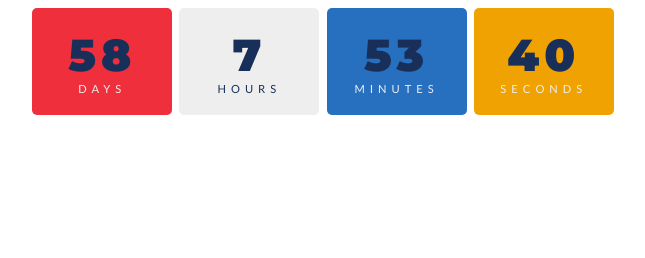
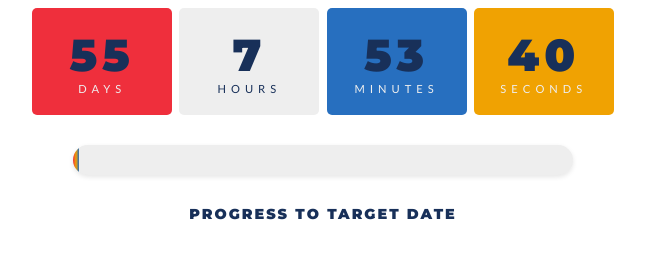
Before and after one commit to srbalta/Notion-widgets, a plain HTML site: page index.html in a window 1280 px wide. Shown: the whole page, without its empty margins (317-962 px from the left). Drawn offline with Linux system fonts and the light colour scheme.

Commit message:
Update index.html

```diff
--- a/index.html
+++ b/index.html
@@ -3,8 +3,8 @@
 <head>
 <meta charset="UTF-8">
 <meta name="viewport" content="width=device-width, initial-scale=1.0">
-    <link rel="stylesheet" href="https://fonts.googleapis.com/css?family=Lato:400,700|Montserrat:900">
-    <title>Document</title>
+<link rel="stylesheet" href="https://fonts.googleapis.com/css?family=Lato|Montserrat:900">
+<title>Countdown Timer</title>
 <style>
 
 body{
@@ -67,7 +67,6 @@ body{
 top: 9%;
 height: 65px;
 width: 70px;
-
 }
 
 .blue {
@@ -77,58 +76,99 @@ body{
 width: 80px;
 left: 60%;
 top: 5%;
-
-
 }
 
+/* Progress Bar Styles */
+.progress-container {
+width: 90%;
+max-width: 500px;
+height: 30px;
+background-color: #eeeeee;
+border-radius: 15px;
+margin: 30px auto;
+overflow: hidden;
+box-shadow: 0 2px 5px rgba(0,0,0,0.1);
+}
+
+.progress-fill {
+height: 100%;
+background: linear-gradient(90deg, #EF2F3C 0%, #F0A202 50%, #276FBF 100%);
+width: 0%;
+transition: width 0.5s ease;
+border-radius: 15px;
+}
+
+.progress-text {
+text-align: center;
+font-family: 'Montserrat', sans-serif;
+font-size: 0.9em;
+color: #183059;
+margin-top: 5px;
+letter-spacing: 2px;
+}
 
 </style>
 </head>
 <body>
 
 <div id="timer">
-
   <div class="days">
-        <div id="days" class="numbers "> </div>days</div>
+    <div id="days" class="numbers"> </div>days
+  </div>
   <div class="hours">
-        <div  id="hours" class="numbers"> </div>hours</div>
+    <div id="hours" class="numbers"> </div>hours
+  </div>
   <div class="minutes">
-        <div  id="minutes" class="numbers"> </div>minutes</div>
-      <div   class="seconds">
-        <div id="seconds" class="numbers"> </div>seconds</div>
+    <div id="minutes" class="numbers"> </div>minutes
+  </div>
+  <div class="seconds">
+    <div id="seconds" class="numbers"> </div>seconds
+  </div>
 </div>
 
+<!-- Progress Bar -->
+<div class="progress-container">
+  <div id="progress-fill" class="progress-fill"></div>
 </div>
+<div class="progress-text">PROGRESS TO TARGET DATE</div>
 
 </body>
 <script>
-    const year = new Date().getFullYear();
-const myDate = new Date('Feb 26, 2026 00:00:00');
-console.log(myDate);
+// ========== CUSTOMIZE YOUR COUNTDOWN HERE ========== //
+const targetDate = 'Feb 23, 2026 00:00:00';  // Your target date
+const startDate = 'Dec 29, 2025 00:00:00';   // Start date for progress bar
+// =================================================== //
+
+const myDate = new Date(targetDate);
+const myStartDate = new Date(startDate);
 
 // countdown
 let timer = setInterval(function() {
 
   // get today's date
-  const today = new Date().getTime();
+  const today = new Date();
 
-  // get the difference
+  // get the difference in milliseconds
   const diff = myDate - today;
 
-  // math
+  // math - calculate remaining time
   let days = Math.floor(diff / (1000 * 60 * 60 * 24));
   let hours = Math.floor((diff % (1000 * 60 * 60 * 24)) / (1000 * 60 * 60));
   let minutes = Math.floor((diff % (1000 * 60 * 60)) / (1000 * 60));
   let seconds = Math.floor((diff % (1000 * 60)) / 1000);
 
-  // display
-  document.getElementById("days").innerHTML=days
-  document.getElementById("hours").innerHTML=hours
-  document.getElementById("minutes").innerHTML=minutes
-  document.getElementById("seconds").innerHTML=seconds
+  // display countdown
+  document.getElementById("days").innerHTML = days;
+  document.getElementById("hours").innerHTML = hours;
+  document.getElementById("minutes").innerHTML = minutes;
+  document.getElementById("seconds").innerHTML = seconds;
 
+  // update progress bar
+  const totalDuration = myDate - myStartDate;
+  const elapsed = today - myStartDate;
+  const progress = Math.min(Math.max((elapsed / totalDuration) * 100, 0), 100);
+  document.getElementById("progress-fill").style.width = progress.toFixed(2) + "%";
 
-
-}, 1);
+}, 1000);
 </script>
 </html>
```
Lines whose indentation alone changed are shown as unchanged.
